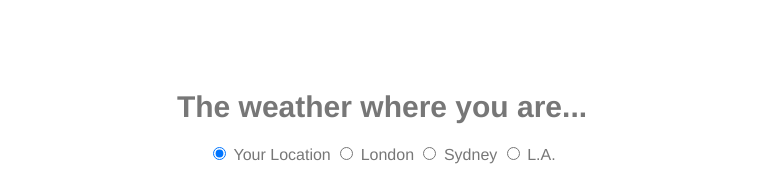
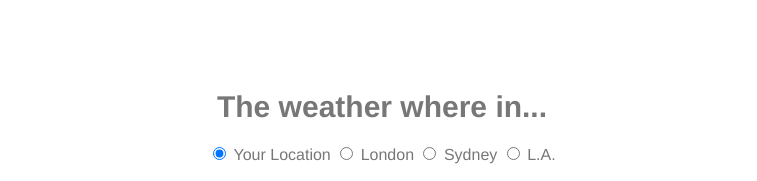
Before and after one commit to dgfreecodecamper/fccfront, a plain HTML site: page weather/index.html in a window 1280 px wide. Shown: the top 181 px of the page, without its empty margins (258-1015 px from the left). Drawn offline with nearby package versions, Linux system fonts and the light colour scheme.

Commit message:
weather index file updated

```diff
--- a/weather/index.html
+++ b/weather/index.html
@@ -7,7 +7,7 @@
 
 <body>
   <div class="container">
-    <h1>The weather where you are...</h1>
+    <h1>The weather where in...</h1>
     <h2 class="name"></h2>
     <form id="locForm">
       <input type="radio" name="radioName" value="home" checked/> Your Location
```
